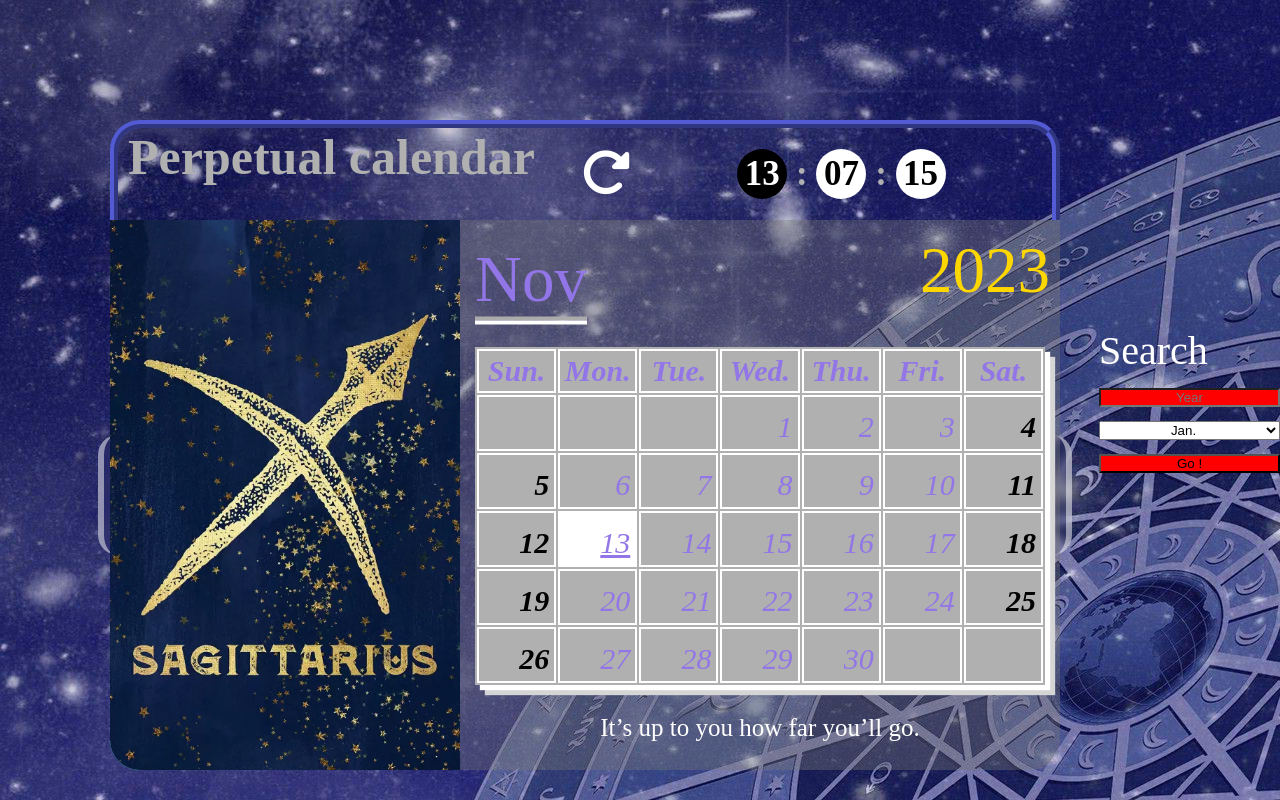
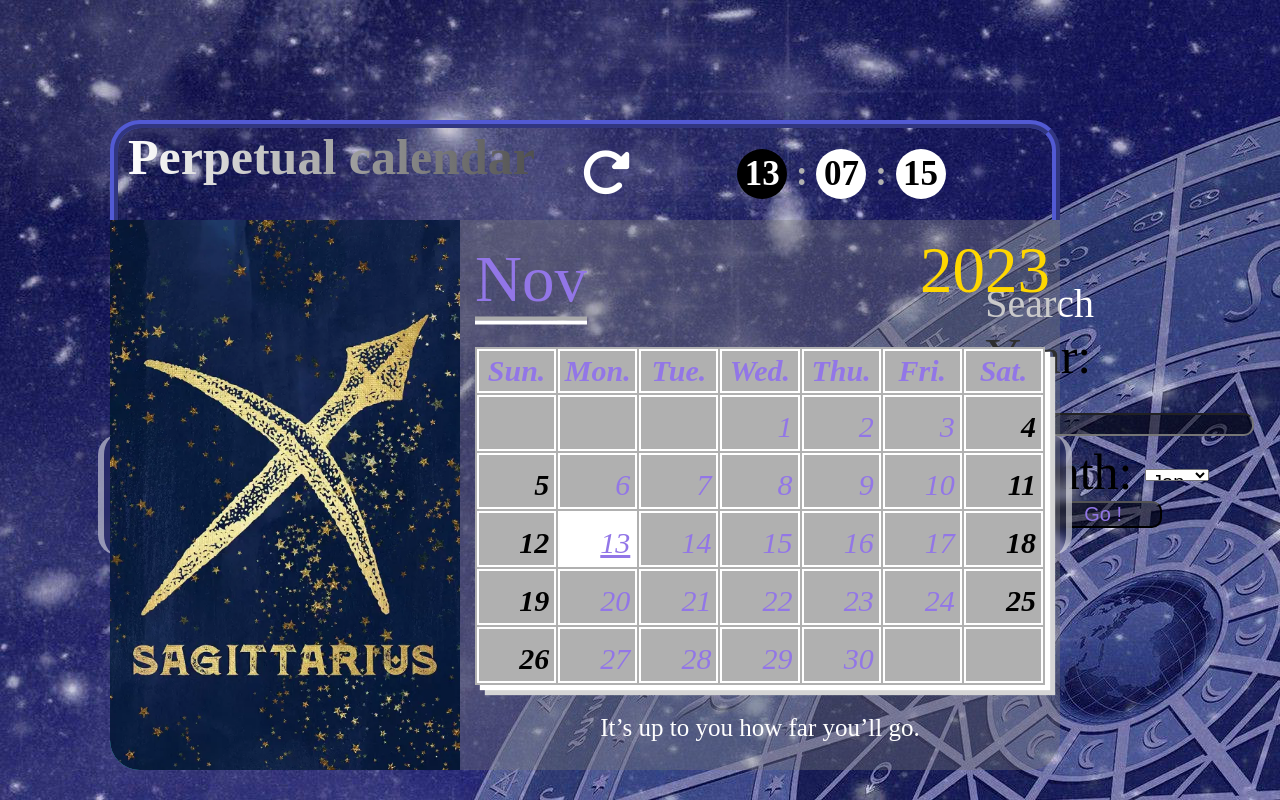
Before and after one commit to Trump-2/Perpetual-calendar, a PHP site: page / in a window 1280 px wide. Run offline with PHP 8.4, Linux system fonts and the light colour scheme.

Commit message:
調整 form 表單

```diff
--- a/index.php
+++ b/index.php
@@ -212,8 +212,13 @@
     <div class="container2"></div>
     <div class="container3">
       <form action="index.php" method="get">
-        <div>Search</div>
-        <input type="text" name="year" placeholder="Year" required="">
+        <div class="search">Search</div>
+        <div>
+          <label for="">Year:</label>
+          <input type="text" name="year" placeholder="" required="">
+        </div>
+        <div>
+          <label for="">Month:</label>
           <select name="month">
             <option value="1">Jan.</option>
             <option value="2">Feb.</option>
@@ -228,6 +233,7 @@
             <option value="11">Nov.</option>
             <option value="12">Dec.</option>
           </select>
+        </div>
         <input type="submit" value="Go !">
       </form>
     </div>
--- a/style.css
+++ b/style.css
@@ -219,6 +219,7 @@
 
 .container3 {
   margin-left: 5vw;
+  width: 30vw;
 }
 
 .header {
@@ -239,7 +240,12 @@
   top: 0;
   font-size: 50px;
   font-weight: bold;
-  color:rgb(176, 176, 176);
+  background: linear-gradient(to right ,white, rgb(79, 79, 79));
+  background: -webkit-linear-gradient(to right , white,rgb(82, 82, 82) );
+  background-clip: text;
+  -webkit-background-clip: text;
+  color: transparent;
+
 }
 
 .none {
@@ -289,23 +295,36 @@
 form {
   display: flex;
   flex-direction: column;
-  height: 20vh;
+  height: 30vh;
   justify-content: space-around;
   /* text-align: center; */
   font-size:50px;
+  width:80%;
 }
 
 input {
   text-align: center;
-  width:20%px;
-  background-color: red;
+  background-color: rgba(255, 0, 0, 0);
+  height:20%;
+  font-size:20px;
+  color:rgb(146, 118, 231);
+  /* border:0; */
+  background-color:rgba(0, 0, 0, 0.495);
+  border-radius:10px;
+}
+
+input[type="submit"] {
+  width:50%;
+  margin:0 auto;
 }
 
 select {
   text-align: center;
+  height:20%;
+  font-size:20px;
 }
 
-form > div {
+.search {
   font-size: 40px;
 }
 
@@ -313,10 +332,9 @@
 .fa-circle-left {
   font-size: 50px;
   line-height: 15vh;
-  /* background-image:linear-gradient(to right, black, white); */
   color:white
 }
 
-form>div {
+.search {
   color:white;
 }
```
Also changed, not shown: test.html (+12 -0 lines). Lines whose indentation alone changed are shown as unchanged.
